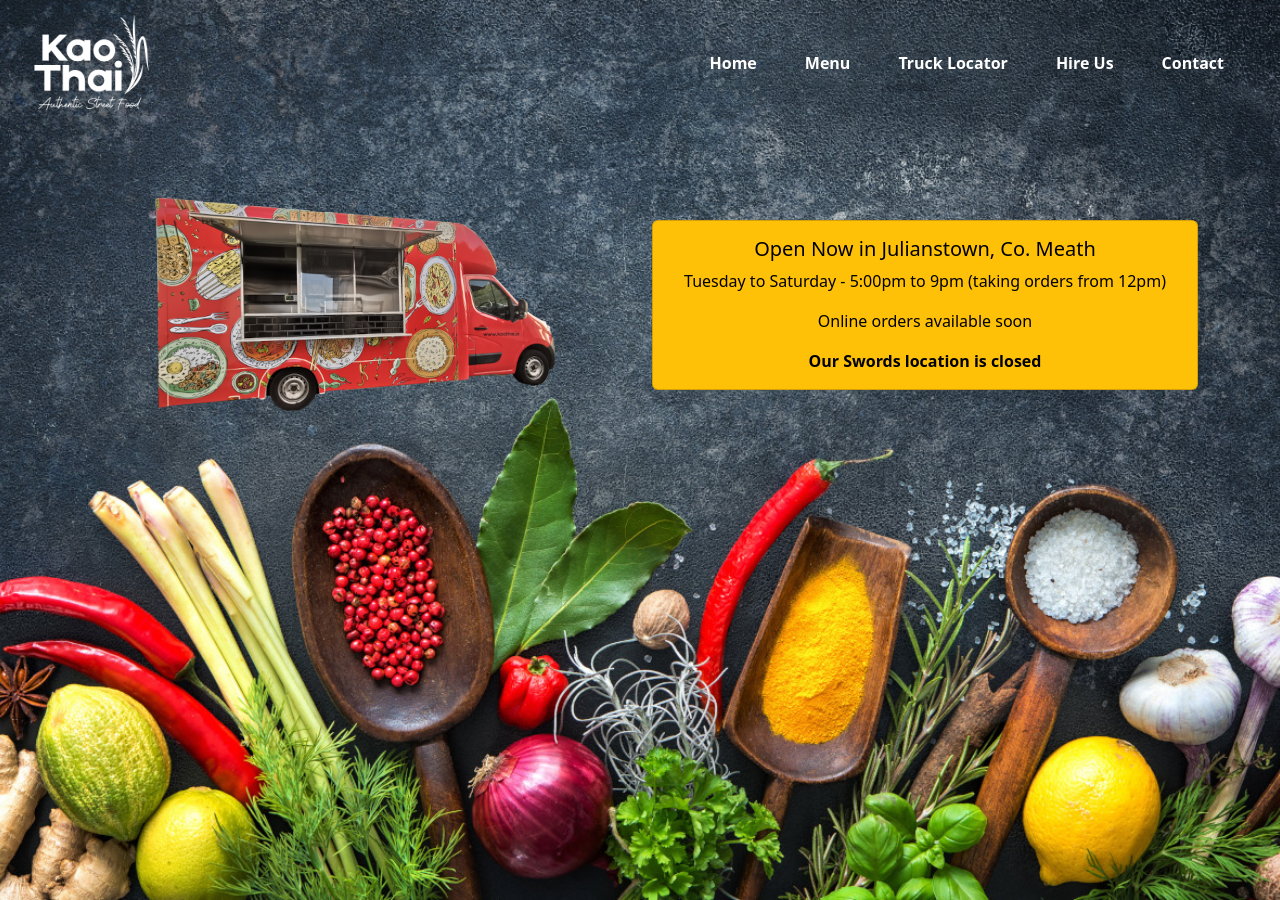
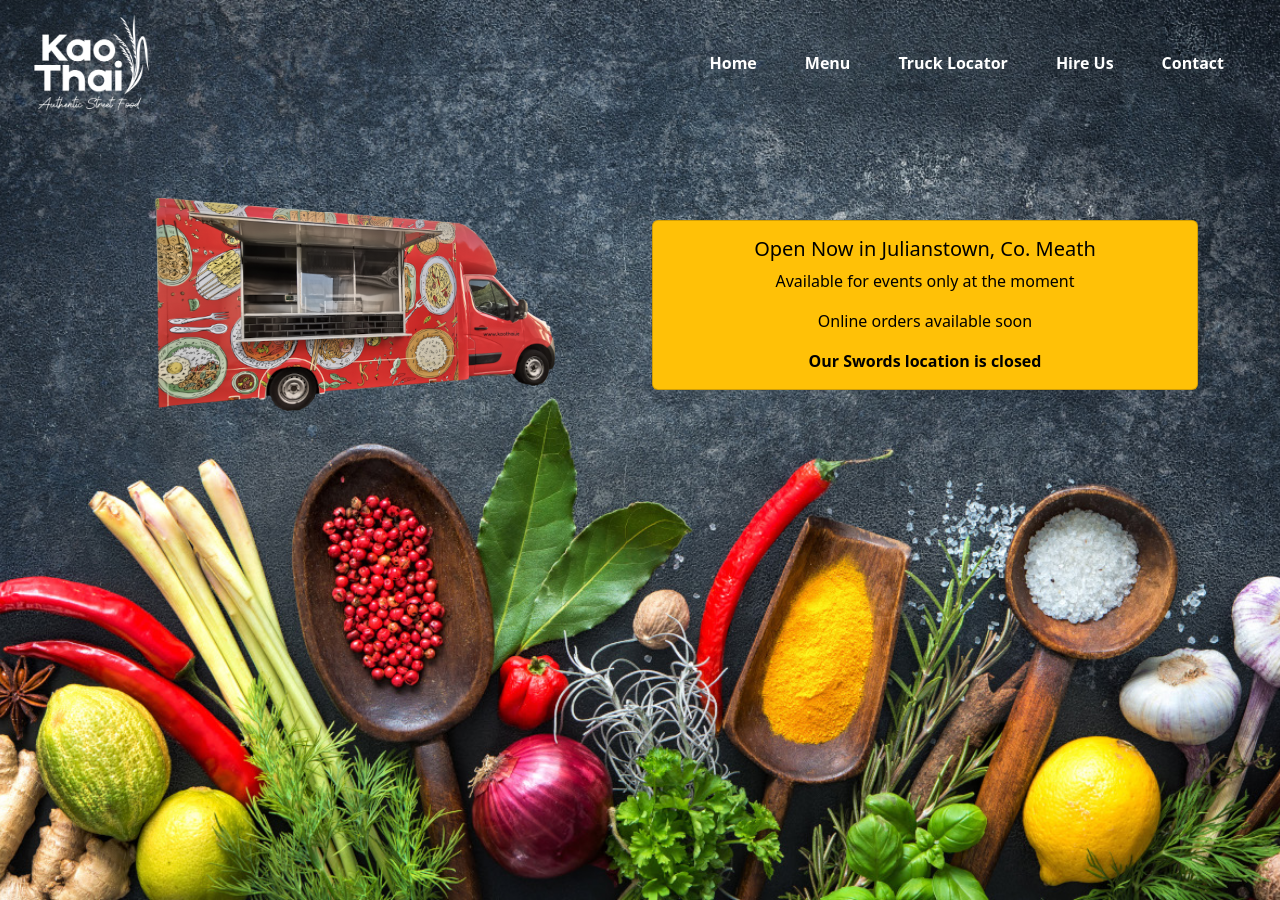
Before and after one commit to maxymo/kaothai-web, a Jekyll site: the page built from index.html, in a window 1280 px wide and 900 px high. Built offline with Jekyll 4.4.1, drawn with Linux system fonts in a browser that asks for light colours; comment, search, counter and statistics services are not loaded.

Commit message:
update hours

```diff
--- a/index.html
+++ b/index.html
@@ -2,7 +2,7 @@
 layout: default
 title: Kao Thai Food Truck Ireland - Authentic Street Food
 openHoursTitle: "Open Now in Julianstown, Co. Meath"
-openHoursLisdornan: "Tuesday to Saturday - 5:00pm to 9pm (taking orders from 12pm)"
+openHoursLisdornan: "Available for events only at the moment"
 openHoursNote: "Our Swords location is closed"
 ---
 
```
